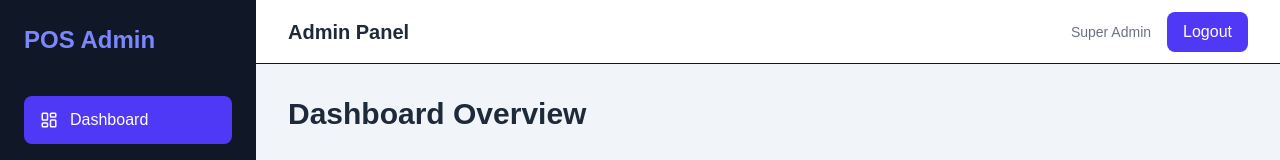
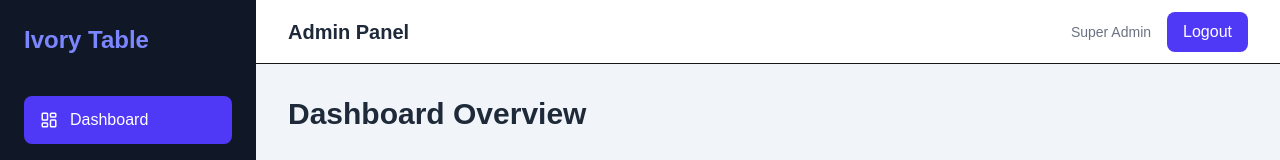
Before and after one commit to ar-pixeltech/IvoryTable-frontend, a Next.js app: page /admin/dashboard in a window 1280 px wide. Shown: the top 160 px of the page. Built offline with nearby package versions, Linux system fonts and the light colour scheme; sample sign-in values are in the browser's storage.

Commit message:
Add role enums

```diff
--- a/app/admin/(auth)/login/page.tsx
+++ b/app/admin/(auth)/login/page.tsx
@@ -5,6 +5,7 @@ import { useRouter } from "next/navigation";
 import { adminLogin } from "@/services/admin.service";
 import { useAuth } from "@/context/AuthContext";
 import RouteGuard from "@/components/RouteGuard";
+import { Roles, RoleTypes } from "@/constants/roles";
 
 export default function AdminLogin() {
     const router = useRouter();
@@ -41,7 +42,7 @@ export default function AdminLogin() {
     };
 
     return (
-        <RouteGuard role="admin" type="guest">
+        <RouteGuard role={Roles.ADMIN} type={RoleTypes.GUEST}>
             <div className="min-h-screen flex">
                 {/* Left Branding Panel */}
                 <div className="hidden lg:flex w-1/2 bg-gradient-to-br from-indigo-600 to-purple-700 text-white items-center justify-center">
--- a/app/admin/(dashboard)/dashboard/page.tsx
+++ b/app/admin/(dashboard)/dashboard/page.tsx
@@ -2,11 +2,12 @@
 
 import Card from "@/components/ui/Card"
 import RouteGuard from "@/components/RouteGuard";
+import { Roles, RoleTypes } from "@/constants/roles";
 
 export default function AdminDashboard() {
 
     return (
-        <RouteGuard role="admin" type="protected">
+        <RouteGuard role={Roles.ADMIN} type={RoleTypes.PROTECTED}>
             <div className="space-y-8">
 
                 <h1 className="text-3xl font-bold text-gray-800">
--- a/components/admin/AdminSidebar.tsx
+++ b/components/admin/AdminSidebar.tsx
@@ -17,7 +17,7 @@ export default function AdminSidebar() {
     return (
         <div className="w-64 bg-gray-900 text-gray-200 flex flex-col p-6">
             <h2 className="text-2xl font-bold text-indigo-400 mb-10">
-                POS Admin
+                Ivory Table
             </h2>
 
             <nav className="space-y-2">
@@ -30,8 +30,8 @@ export default function AdminSidebar() {
                             key={item.href}
                             href={item.href}
                             className={`flex items-center gap-3 px-4 py-3 rounded-lg transition ${active
-                                    ? "bg-indigo-600 text-white"
-                                    : "hover:bg-gray-800"
+                                ? "bg-indigo-600 text-white"
+                                : "hover:bg-gray-800"
                                 }`}
                         >
                             <Icon size={18} />
--- /dev/null
+++ b/constants/roles.ts
@@ -0,0 +1,10 @@
+export enum Roles {
+    ADMIN = "admin",
+    VENDOR = "vendor",
+    // STAFF = "staff",
+}
+
+export enum RoleTypes {
+    PROTECTED = "protected",
+    GUEST = "guest",
+}
```
